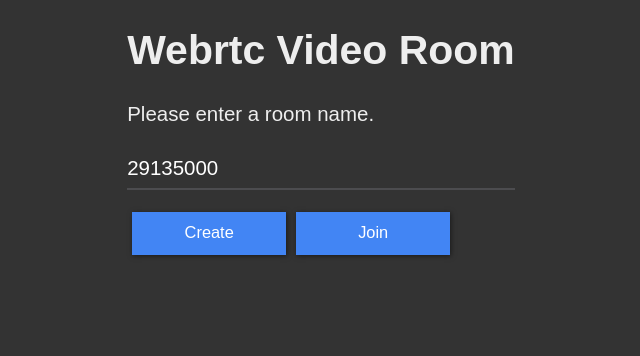
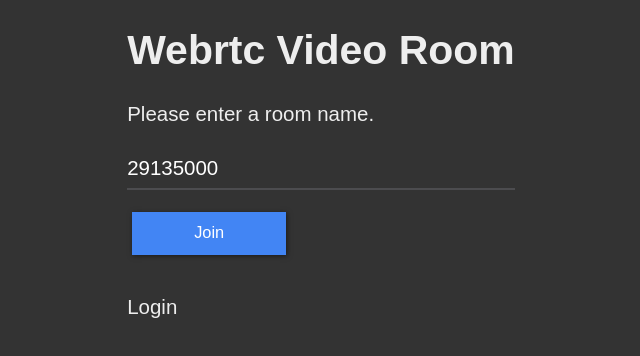
Before and after one commit to enricuzi/laura-gym, a React app: page / in a window 1280 px wide. Shown: the top 356 px of the page, without its empty margins (319-959 px from the left). Built offline with nearby package versions, Linux system fonts and the light colour scheme.

Commit message:
Add login/logout

```diff
--- a/server.js
+++ b/server.js
@@ -89,7 +89,7 @@ io.sockets.on('connection', socket => {
 		data.sid = socket.id;
 		// sending to all clients in the room (channel) except sender
 		console.log("Authenticating to room", room, data);
-		socket.broadcast.to(room).emit('approve', data);
+		//socket.broadcast.to(room).emit('approve', data);
 	});
 	socket.on('accept', id => {
 		io.sockets.connected[id].join(room);
--- a/src/components/Home.js
+++ b/src/components/Home.js
@@ -1,21 +1,29 @@
 import React, {Component} from 'react';
 import {connect} from 'react-redux';
 import {Link} from 'react-router-dom';
+import Login from "../containers/Login";
+import Logout from "../containers/Logout";
 
 class Home extends Component {
 
+	state = {
+		isAuth: false,
+		showLogin: false
+	};
+
 	render() {
-		const {rooms, roomId, handleChange} = this.props;
+		const {isAuth, showLogin} = this.state;
+		const {roomId, handleChange} = this.props;
 		return (
 			<div className="home">
 				<div>
 					<h1 itemProp="headline">Webrtc Video Room</h1>
 					<p>Please enter a room name.</p>
 					<input type="text" name="room" value={roomId} onChange={handleChange} pattern="^\w+$" maxLength="10" required autoFocus title="Room name should only contain letters or numbers."/>
-					<Link className="primary-button" to={'/r/create/' + roomId}>Create</Link>
+					{isAuth ? <Link className="primary-button" to={'/r/create/' + roomId}>Create</Link> : null}
 					<Link className="primary-button" to={'/r/join/' + roomId}>Join</Link>
-					{rooms.length !== 0 && <div>Recently used rooms:</div>}
-					{rooms.map(room => <Link key={room} className="recent-room" to={'/r/join/' + room}>{room}</Link>)}
+					{!isAuth ? <p onClick={() => this.setState({showLogin: true})}>Login</p> : <Logout onLogoutSuccess={() => this.setState({isAuth: false})}/>}
+					{showLogin ? <Login onLoginSuccess={() => this.setState({isAuth: true, showLogin: false})}/> : null}
 				</div>
 			</div>
 		)
--- a/src/containers/CommunicationContainer.js
+++ b/src/containers/CommunicationContainer.js
@@ -58,9 +58,8 @@ class CommunicationContainer extends React.Component {
 	componentDidMount() {
 		const socket = this.props.socket;
 		this.logger.log('props', this.props);
-		const {video, audio, roomId} = this.props;
-		const url = "/r/join/" + roomId;
-		this.setState({video, audio, url});
+		const {video, audio} = this.props;
+		this.setState({video, audio});
 
 		socket.on('create', this.create.bind(this));
 		socket.on('full', this.full.bind(this));
@@ -122,9 +121,12 @@ class CommunicationContainer extends React.Component {
 	}
 
 	render() {
+		const {roomId} = this.props;
+		const url = roomId ? "/r/join/" + roomId : "";
 		return (
-				<Communication
+			<Communication
 				{...this.state}
+				url={url}
 				toggleVideo={this.toggleVideo}
 				toggleAudio={this.toggleAudio}
 				send={this.send}
--- a/src/containers/Login.js
+++ b/src/containers/Login.js
@@ -27,7 +27,6 @@ export default class Login extends Component {
 		}).then(result => {
 			if (result.status === 200) {
 				this.props.onLoginSuccess();
-				this.setState({redirect: "/r"})
 			}
 		})
 	};
--- /dev/null
+++ b/src/containers/Logout.js
@@ -0,0 +1,12 @@
+import React, {Component} from "react";
+
+export default class Logout extends Component {
+
+	render() {
+		return (
+			<div className={"component-logout"}>
+				<p onClick={() => this.props.onLogoutSuccess()}>Logout</p>
+			</div>
+		);
+	}
+}
```
